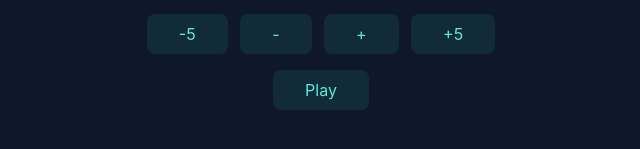
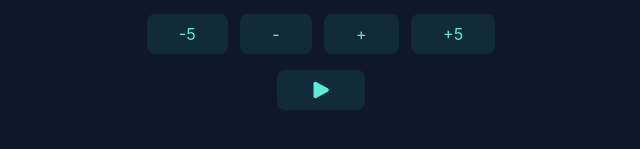
Before and after one commit to debashisbiswas/minimet, a Svelte app: page / in a window 1280 px wide. Shown: the part 371-520 px from the top of the page, without its empty margins (319-959 px from the left). Built offline with nearby package versions, Linux system fonts and the light colour scheme.

Commit message:
play/pause buttons

```diff
--- a/src/App.svelte
+++ b/src/App.svelte
@@ -1,6 +1,8 @@
 <script lang="ts">
   import * as Tone from "tone";
   import Button from "./lib/Button.svelte";
+  import Pause from "./lib/icons/Pause.svelte";
+  import Play from "./lib/icons/Play.svelte";
 
   let currentTempo = 60;
   let playing = false;
@@ -44,9 +46,9 @@
 
   <Button on:click={togglePlaying}>
     {#if playing}
-      Pause
+      <Pause />
     {:else}
-      Play
+      <Play />
     {/if}
   </Button>
 </main>
--- /dev/null
+++ b/src/lib/icons/Pause.svelte
@@ -0,0 +1,12 @@
+<svg
+  xmlns="http://www.w3.org/2000/svg"
+  viewBox="0 0 24 24"
+  fill="currentColor"
+  class="w-6 h-6"
+>
+  <path
+    fill-rule="evenodd"
+    d="M6.75 5.25a.75.75 0 0 1 .75-.75H9a.75.75 0 0 1 .75.75v13.5a.75.75 0 0 1-.75.75H7.5a.75.75 0 0 1-.75-.75V5.25Zm7.5 0A.75.75 0 0 1 15 4.5h1.5a.75.75 0 0 1 .75.75v13.5a.75.75 0 0 1-.75.75H15a.75.75 0 0 1-.75-.75V5.25Z"
+    clip-rule="evenodd"
+  />
+</svg>
--- /dev/null
+++ b/src/lib/icons/Play.svelte
@@ -0,0 +1,12 @@
+<svg
+  xmlns="http://www.w3.org/2000/svg"
+  viewBox="0 0 24 24"
+  fill="currentColor"
+  class="w-6 h-6"
+>
+  <path
+    fill-rule="evenodd"
+    d="M4.5 5.653c0-1.427 1.529-2.33 2.779-1.643l11.54 6.347c1.295.712 1.295 2.573 0 3.286L7.28 19.99c-1.25.687-2.779-.217-2.779-1.643V5.653Z"
+    clip-rule="evenodd"
+  />
+</svg>
```
